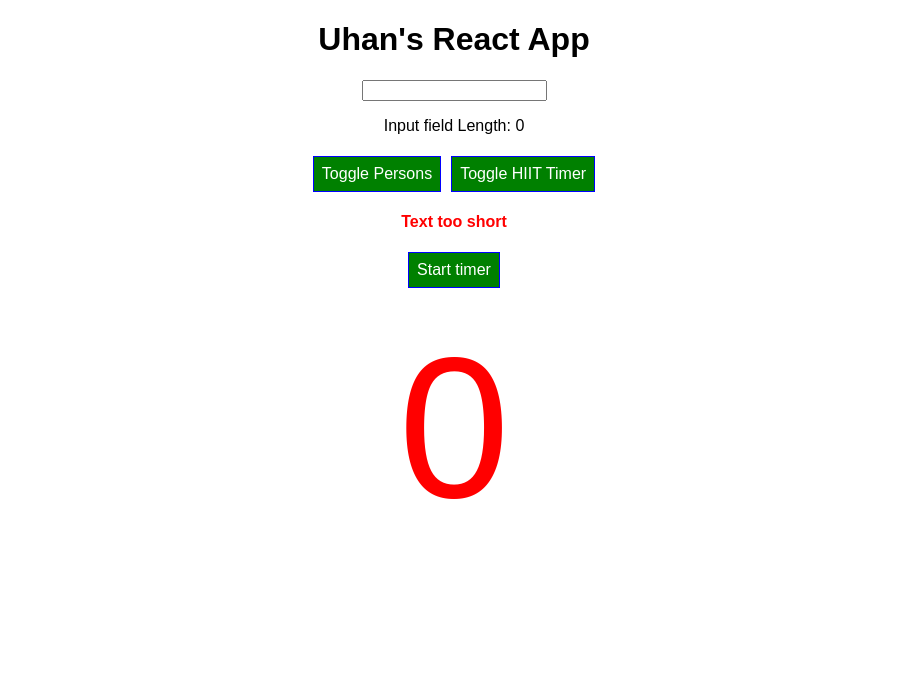
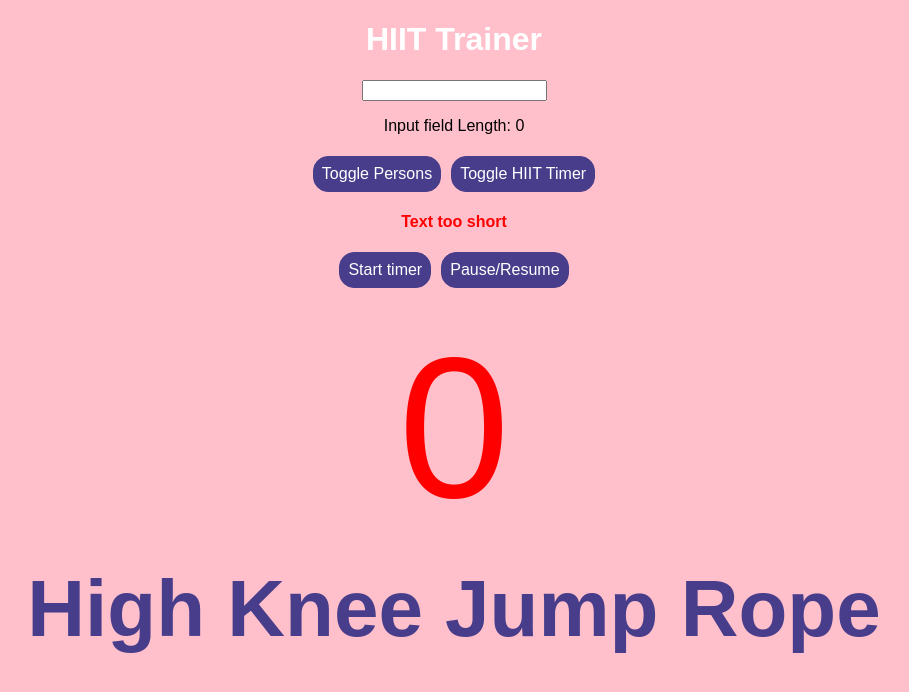
Before and after one commit to Uhan19/react-sandbox, a React (Create React App) app: page / in a window 1280 px wide. Both pictures are taken after a click on the button "Toggle HIIT Timer". Shown: the top 692 px of the page, without its empty margins (186-1095 px from the left). Built offline with nearby package versions, Linux system fonts and the light colour scheme.

Commit message:
Add hitt message and styling

```diff
--- a/public/index.html
+++ b/public/index.html
@@ -17,7 +17,7 @@
   <title>Uhan's App</title>
 </head>
 
-<body>
+<body bgcolor="#FFC0CB">
   <div id="root"></div>
   <!--
       This HTML file is a template.
--- a/src/components/Cockpit/Cockpit.js
+++ b/src/components/Cockpit/Cockpit.js
@@ -40,7 +40,7 @@ const cockpit = props => {
 
 	return(
 		<div>
-			<h1>Uhan's React App</h1>
+			<h1 className={classes.header}>HIIT Trainer</h1>
 			<div>
 					<input onChange={(event) => textLengthHandler(event)} value={text}/>
 			</div>
--- /dev/null
+++ b/src/components/HIITMessage/hiit-message.js
@@ -0,0 +1,55 @@
+import React from "react";
+import classes from "./hiit-message.module.css"
+import {
+	cycle1,
+	cycle2,
+	cycle3,
+	cycle4,
+	cycle5,
+	cycle6,
+	cycle7,
+	cycle8,
+	cycle9
+} from "../../utils/enums"
+
+const hiitMessage = props => {
+	const { cycle } = props;
+
+	const message = workout => (
+		<div className={classes.message}>
+			{workout}
+		</div>
+	)
+
+	switch (cycle) {
+		case 1:
+			return message(cycle1);
+			break;
+		case 2:
+			return message(cycle2);
+			break;
+		case 3:
+			return message(cycle3);
+			break;
+		case 4:
+			return message(cycle4);
+			break;
+		case 5:
+			return message(cycle5);
+			break;
+		case 6:
+			return message(cycle6);
+			break;
+		case 7:
+			return message(cycle7);
+			break;
+		case 8:
+			return message(cycle8);
+			break;
+		case 9:
+			return message(cycle9);
+			break;
+	}
+}
+
+export default hiitMessage;
--- /dev/null
+++ b/src/components/HIITMessage/hiit-message.module.css
@@ -0,0 +1,5 @@
+.message {
+	font: bold 80px sans-serif;
+	color: #483D8B;
+	display: inline-block;
+}
--- a/src/components/Timer/timer.js
+++ b/src/components/Timer/timer.js
@@ -1,5 +1,6 @@
 import React, { useState, useEffect } from "react";
 import classes from "./time.module.css";
+import HIITMessage from "../HIITMessage/hiit-message";
 
 const timer = props => {
 	const {
@@ -14,13 +15,17 @@ const timer = props => {
 
 	const [ timerClass, setTimerClass ] = useState({ class: classes.timerRed });
 
+	const [ paused, setPaused ] = useState({ paused: false })
+
 	const startTimer = () => {
 		let newTime = 0;
-		let newCycle = cycle
+		let newCycle = cycle;
 		const hiitCounter = () => {
-			newTime++;
+			if (!paused.paused) {
+				newTime++;
+			}
 			setTime({ time: newTime });
-			if (newTime === 5 && isRest) {
+			if (newTime === 46 && isRest) {
 				newTime = 0;
 				newCycle++;
 				setTime({ time: newTime });
@@ -28,19 +33,30 @@ const timer = props => {
 				setTimerClass({ class: classes.timerGreen });
 				isRest=false;
 			}
-			if (newTime === 2 && !isRest) {
+			if (newTime === 16 && !isRest) {
 				newTime = 0;
 				setTime({ time: newTime });
 				setTimerClass({ class: classes.timerRed });
 				isRest=true;
 			}
-			if (newCycle === 3) {
+			if (newCycle === 10) {
 				newCycle=0;
 				setCycle({ cycle: newCycle });
 				clearInterval(timerInterval);
+				setTimerClass({ class: classes.timerRed})
 			}
 		}
 		const timerInterval = setInterval(hiitCounter, 1000);
+	}
+
+	const pauseTimer = (e) => {
+		e.preventDefault();
+		paused.paused ?
+			setPaused({ paused: false })
+			:
+			setPaused({ paused: true })
+		console.log(paused)
+
 	}
 
 	if (showTimer) {
@@ -51,9 +67,15 @@ const timer = props => {
 				>
 					Start timer
 				</ button>
+				<button
+					onClick={(event) => pauseTimer(event)}
+				>
+					Pause/Resume
+				</ button>
 				<div className={timerClass.class}>
 					{time}
 				</div>
+				<HIITMessage cycle={cycle} />
 			</div>
 		)
 	}
--- a/src/containers/App.module.css
+++ b/src/containers/App.module.css
@@ -2,18 +2,23 @@
   text-align: center;
 }
 
+.header {
+  color: white;
+}
+
 .App button {
-  background-color: green;
+  background-color: #483D8B;
   color: white;
   font: inherit;
-  border: 1px solid blue;
+  border: 1px solid #483D8B;
+  border-radius: 15px;
   padding: 8px;
   cursor: pointer;
   margin: 5px 5px;
 }
 
 .App button:hover {
-  background-color: lightgreen;
+  background-color: #9370DB;
   color: black;
 }
 
--- a/src/utils/enums.js
+++ b/src/utils/enums.js
@@ -3,3 +3,13 @@ export const YUEHAN = "Yuehannnn";
 export const person1 = "W-illiam";
 export const person2 = "P-aolo";
 export const person3 = "S-tephanie";
+
+export const cycle1 = "High Knee Jump Rope";
+export const cycle2 = "Burpees";
+export const cycle3 = "Switching Jumping Lunges";
+export const cycle4 = "Switching Crossing Mountain Climbers";
+export const cycle5 = "In n Out Sit Ups";
+export const cycle6 = "Leg Flutters (Scissors)";
+export const cycle7 = "Bicycles";
+export const cycle8 = "In n Out (Plank)";
+export const cycle9 = "Plank";
```
